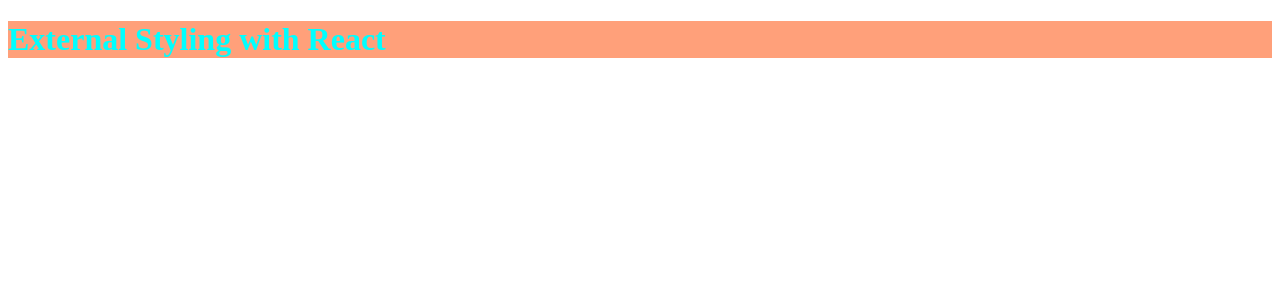
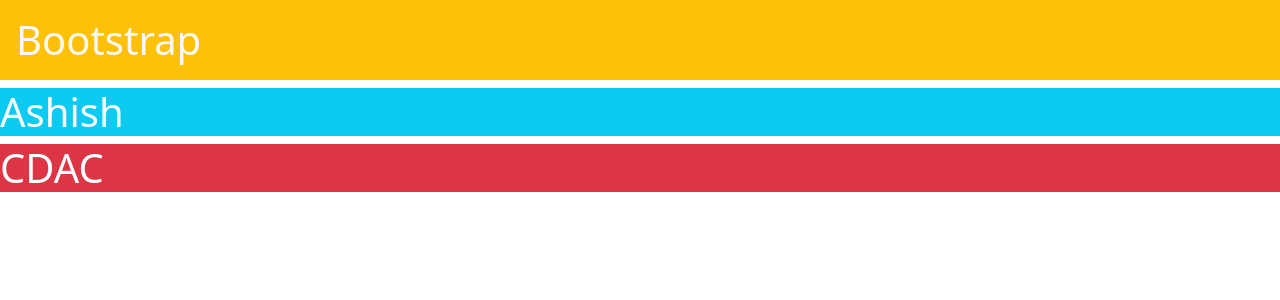
Before and after one commit to 30Ashish/my-react-app, a React (Create React App) app: page / in a window 1280 px wide. Shown: the top 300 px of the page. Built offline with nearby package versions, Linux system fonts and the light colour scheme.

Commit message:
bootstrap

```diff
--- a/package.json
+++ b/package.json
@@ -6,9 +6,10 @@
     "@testing-library/jest-dom": "^5.16.5",
     "@testing-library/react": "^13.4.0",
     "@testing-library/user-event": "^13.5.0",
+    "bootstrap": "^5.2.3",
     "react": "^18.2.0",
     "react-dom": "^18.2.0",
-    "react-scripts": "5.0.1",
+    "react-scripts": "^5.0.1",
     "web-vitals": "^2.1.4"
   },
   "scripts": {
--- a/src/App.js
+++ b/src/App.js
@@ -1,7 +1,14 @@
 function App() {
   return (
     <div>
-      <h1 className="beautify">External Styling with React</h1>
+      <h1 className="bg-warning text-light p-3">Bootstrap</h1>
+
+      <h1 className="bg-info" style={{ color: "#fff" }}>
+        Ashish
+      </h1>
+      <h1 className="bg-danger" style={{ color: "#fff" }}>
+        CDAC
+      </h1>
     </div>
   );
 }
```
Also changed, not shown: src/index.js (+9 -6 lines), 1 other file (tests, documents, lock files or other folders).
